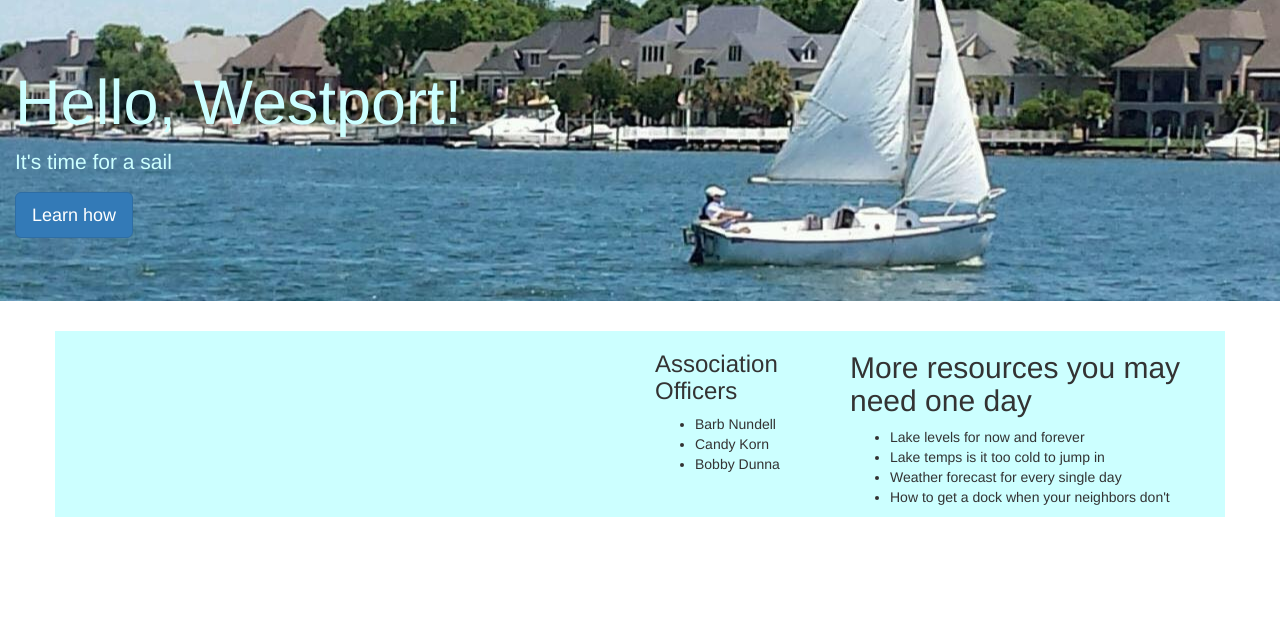
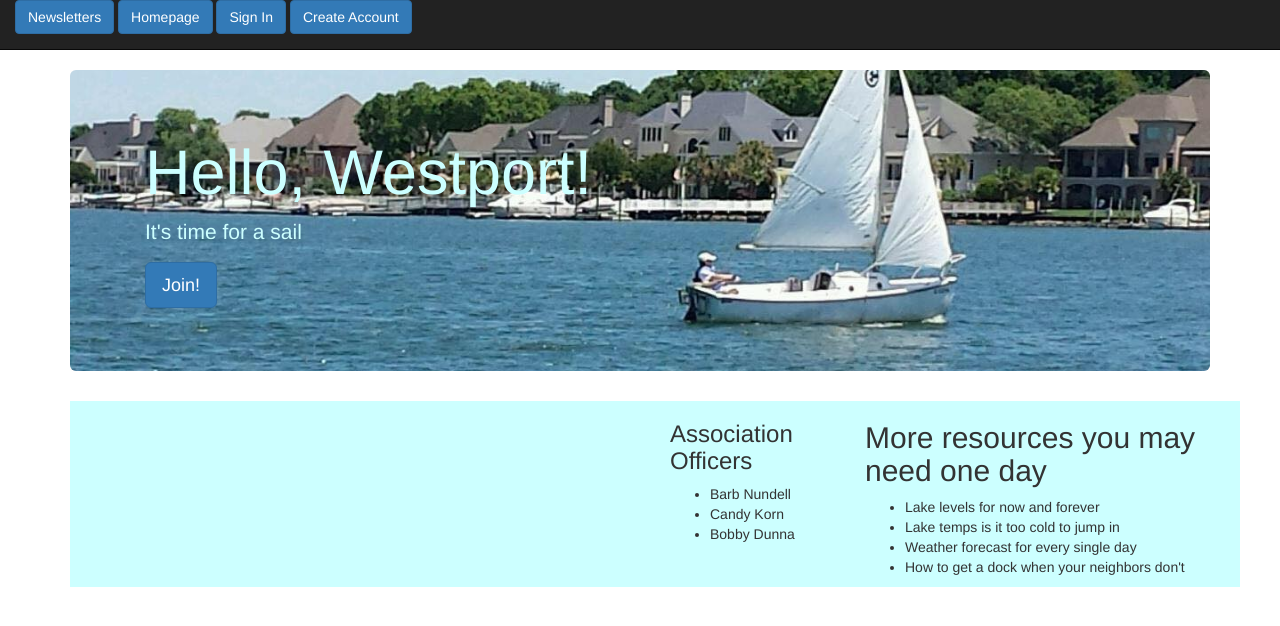
Before and after one commit to hpaasch/westport, a Django app: page / in a window 1280 px wide. Shown: the top 626 px of the page. Run offline with Django 3.2, Linux system fonts and the light colour scheme; data that the repository does not hold is empty; parts of the project's set-up code (start-up, migrations or seed data) failed here and were passed over; some libraries are stand-ins or nearby versions.

Commit message:
Newsletter displays.

```diff
--- a/nabes_app/views.py
+++ b/nabes_app/views.py
@@ -11,6 +11,6 @@ class IndexView(ListView):
     model = PublicPost
 
 
-class NewsletterView(ListView):
+class NewsletterListView(ListView):
     template_name = 'newsletter.html'
     model = Newsletter
--- a/templates/base.html
+++ b/templates/base.html
@@ -10,10 +10,30 @@
     <meta name="viewport" content="width=device-width, initial-scale=1">
   </head>
   <body>
+{% block navigation %}
+<nav class="navbar navbar-inverse navbar-static-top">
+      <div class="container-fluid">
+        <a class="btn btn-primary" href="{% url 'newsletter_listview' %}">Newsletters</a>
+
+          {% if request.user.is_authenticated %}
+            <a class="btn btn-primary" href=#>One</a>
+            <a class="btn btn-primary" href=#>Logout</a>
+
+          {% else %}
+            <a class="btn btn-primary" href="{% url 'index_view' %}">Homepage</a>
+            <a class="btn btn-primary" href=#>Sign In</a>
+            <a class="btn btn-primary" href=#>Create Account</a>
+          {% endif %}
+
+      </div>
+    </nav>
+{% endblock %}
+    <div class="container">
       {% block content %}
         <p>
           A neighborhood site for the Westport Neighborhood in eastern Lincoln County, NC.
         </p>
       {% endblock %}
+    </div>
   </body>
 </html>
--- a/templates/index.html
+++ b/templates/index.html
@@ -5,7 +5,7 @@
   <div class="container-fluid">
     <h1>Hello, Westport!</h1>
       <p>It's time for a sail</p>
-      <p><a class="btn btn-primary btn-lg" href="#" role="button">Learn how</a></p>
+      <p><a class="btn btn-primary btn-lg" href=# role="button">Join!</a></p>
   </div>
 </div>
 <div class="container">
--- a/templates/newsletter.html
+++ b/templates/newsletter.html
@@ -2,6 +2,6 @@
 
 {% block content %}
   {% for newsletter in object_list %}
-    <h4>{{ newsletter.created }}</h4>
+<embed src="{{ newsletter.document_url }}" width="800px" height="1100px" />
   {% endfor %}
 {% endblock %}
--- a/westport/urls.py
+++ b/westport/urls.py
@@ -4,11 +4,11 @@ from django.conf.urls.static import static
 from django.conf import settings
 
 
-from nabes_app.views import (IndexView, NewsletterView)
+from nabes_app.views import (IndexView, NewsletterListView)
 
 
 urlpatterns = [
     url(r'^admin/', admin.site.urls),
     url(r'^$', IndexView.as_view(), name='index_view'),
-    url(r'^newsletter/$', NewsletterView.as_view(), name='newsletter_view'),
+    url(r'^newsletter/$', NewsletterListView.as_view(), name='newsletter_listview'),
 ] + static(settings.MEDIA_URL, document_root=settings.MEDIA_ROOT)
```
